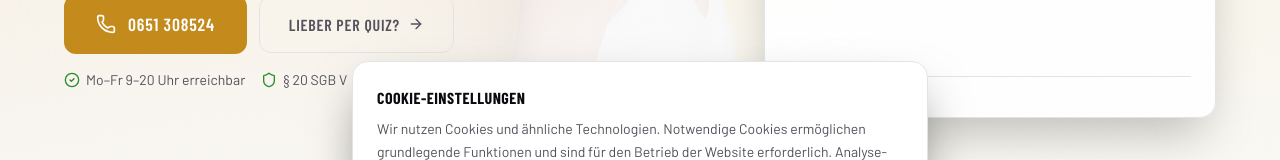
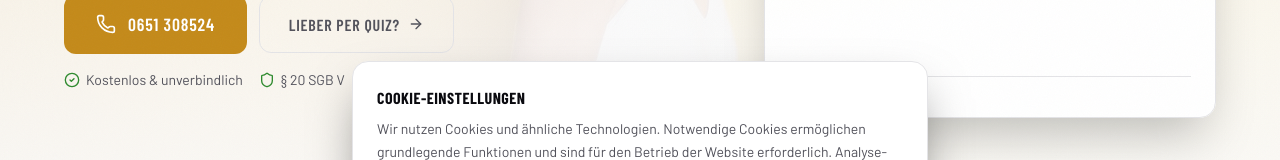
Before and after one commit to markuseichhorn92-netizen/fitinn-landing-v2, a Next.js app: page / in a window 1280 px wide. Shown: the part 441-601 px from the top of the page. Built offline with nearby package versions, Linux system fonts and the light colour scheme; a web font is replaced by a local one.

Commit message:
Copy: 'Mo-Fr 9-20 Uhr erreichbar' im Hero durch 'Kostenlos & unverbindlich' ersetzt

```diff
--- a/src/app/page.tsx
+++ b/src/app/page.tsx
@@ -87,7 +87,7 @@ export default function Home() {
                 </button>
               </div>
               <div className="flex flex-wrap justify-center lg:justify-start gap-4 text-sm text-muted-foreground">
-                <span className="flex items-center gap-1.5"><CheckCircle2 className="w-4 h-4 text-primary" /> Mo–Fr 9–20 Uhr erreichbar</span>
+                <span className="flex items-center gap-1.5"><CheckCircle2 className="w-4 h-4 text-primary" /> Kostenlos & unverbindlich</span>
                 <span className="flex items-center gap-1.5"><Shield className="w-4 h-4 text-primary" /> § 20 SGB V</span>
               </div>
             </div>
```
